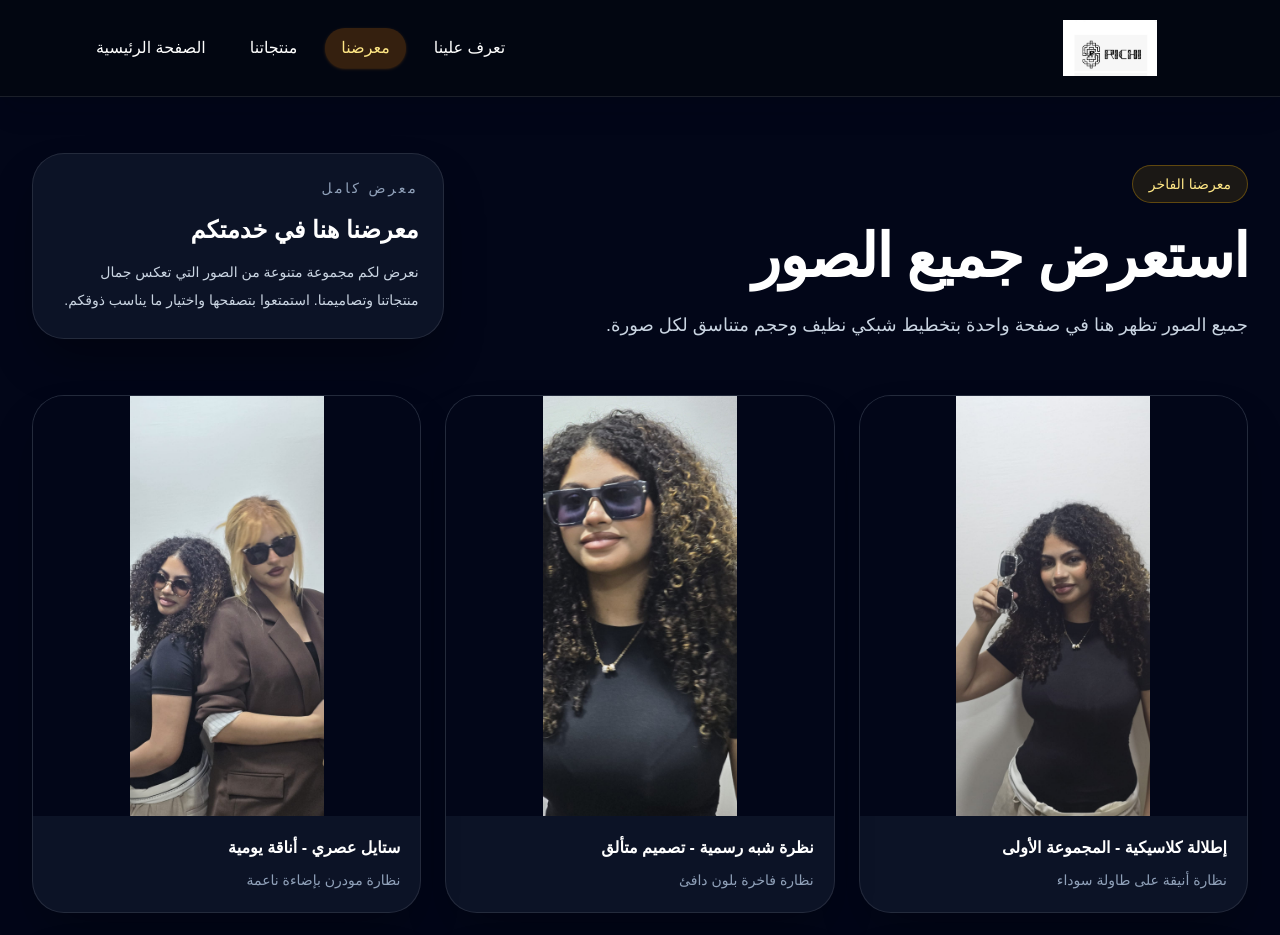
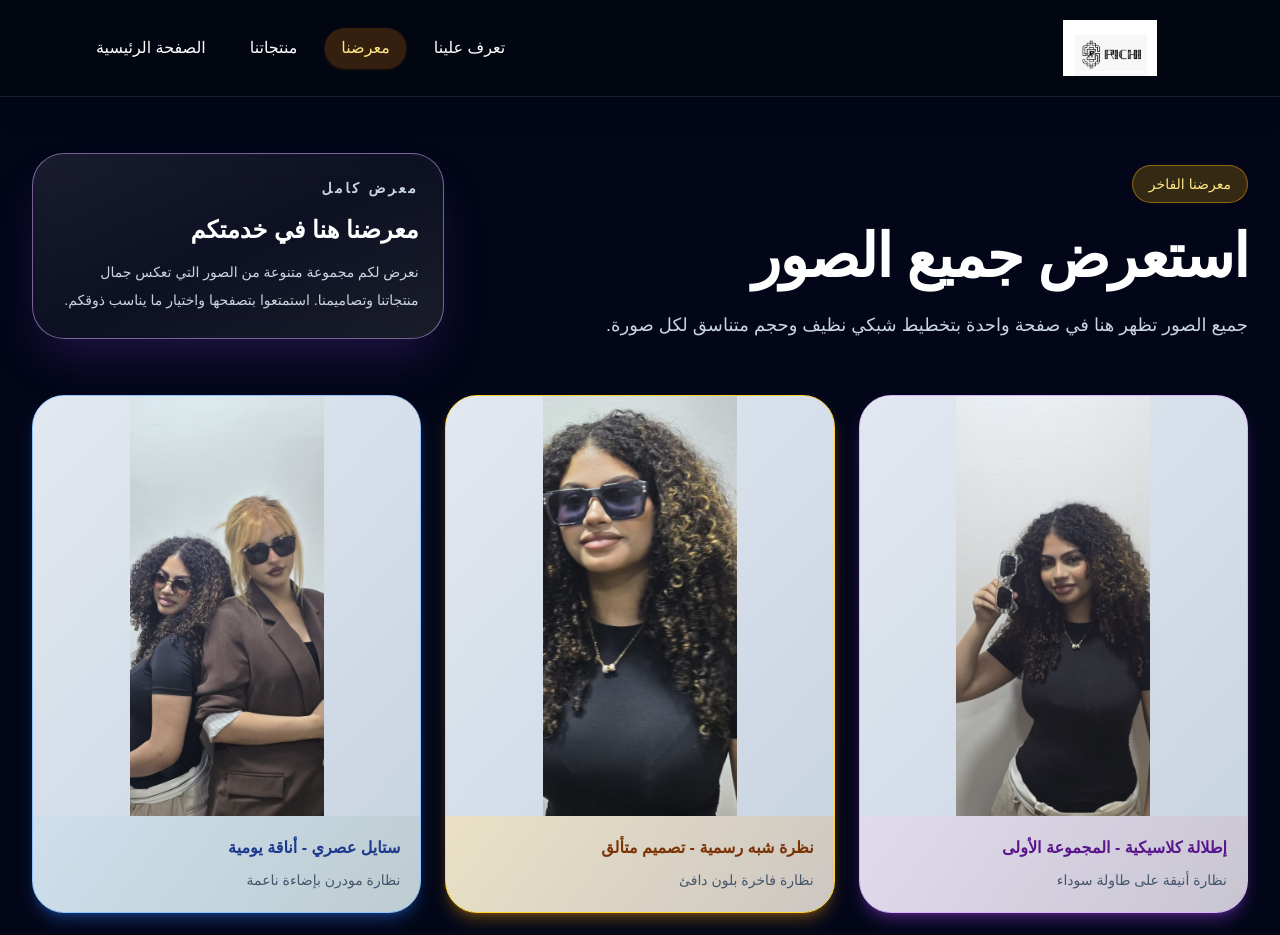
Before and after one commit to ahmedfathy112/Richi-Glasses, a Next.js app: page /gallery in a window 1280 px wide. Shown: the top 935 px of the page. Built offline with nearby package versions, Linux system fonts and the light colour scheme.

Commit message:
update in colors of gallery page

```diff
--- a/src/app/gallery/page.jsx
+++ b/src/app/gallery/page.jsx
@@ -268,11 +268,11 @@ export default function GalleryPage() {
   return (
     <main className="min-h-screen bg-slate-950 text-white">
       <section className="relative overflow-hidden px-4 py-14 sm:px-6 lg:px-8">
-        <div className="absolute inset-x-0 top-0 -z-10 h-72 bg-gradient-to-b from-amber-500/20 via-transparent to-transparent" />
+        <div className="absolute inset-x-0 top-0 -z-10 h-72 bg-gradient-to-b from-amber-500/20 via-purple-400/20 to-transparent" />
         <div className="mx-auto max-w-7xl">
           <div className="grid gap-10 lg:grid-cols-[1.3fr_0.7fr] lg:items-end">
             <div className="text-right">
-              <p className="inline-flex items-center gap-2 rounded-full border border-amber-400/30 bg-amber-400/10 px-4 py-2 text-sm text-amber-200">
+              <p className="inline-flex items-center gap-2 rounded-full border border-amber-500/50 bg-amber-400/20 px-4 py-2 text-sm text-amber-200 font-medium">
                 معرضنا الفاخر
               </p>
               <h1 className="mt-6 text-4xl font-extrabold tracking-tight text-white sm:text-5xl lg:text-6xl">
@@ -284,8 +284,8 @@ export default function GalleryPage() {
               </p>
             </div>
 
-            <div className="rounded-[32px] border border-white/10 bg-slate-900/80 p-6 shadow-2xl shadow-black/40 backdrop-blur-xl">
-              <p className="text-sm uppercase tracking-[0.2em] text-slate-400">
+            <div className="rounded-[32px] border border-purple-300/50 bg-gradient-to-br from-purple-100/10 via-purple-100/5 to-amber-100/10 p-6 shadow-2xl shadow-purple-500/20 backdrop-blur-xl">
+              <p className="text-sm uppercase tracking-[0.2em] text-slate-300 font-semibold">
                 معرض كامل
               </p>
               <h2 className="mt-4 text-2xl font-semibold text-white">
@@ -299,12 +299,18 @@ export default function GalleryPage() {
           </div>
 
           <div className="mt-14 grid gap-6 sm:grid-cols-2 xl:grid-cols-3">
-            {galleryImages.map((image) => (
+            {galleryImages.map((image, index) => (
               <div
                 key={image.id}
-                className="overflow-hidden rounded-[32px] border border-white/10 bg-slate-900/80 shadow-2xl shadow-black/30 transition hover:-translate-y-1 hover:shadow-2xl"
+                className={`overflow-hidden rounded-[32px] transition hover:-translate-y-2 hover:shadow-2xl ${
+                  index % 3 === 0
+                    ? "border border-purple-300 bg-gradient-to-br from-purple-100 to-purple-50/80 shadow-lg shadow-purple-500/30"
+                    : index % 3 === 1
+                      ? "border border-amber-300 bg-gradient-to-br from-amber-100 to-orange-50/80 shadow-lg shadow-amber-500/30"
+                      : "border border-blue-300 bg-gradient-to-br from-blue-100 to-cyan-50/80 shadow-lg shadow-blue-500/30"
+                }`}
               >
-                <div className="relative h-[340px] overflow-hidden bg-slate-950 sm:h-[380px] lg:h-[420px]">
+                <div className="relative h-[340px] overflow-hidden bg-gradient-to-br from-slate-200 to-slate-300 sm:h-[380px] lg:h-[420px]">
                   <Image
                     src={image.src}
                     alt={image.alt}
@@ -315,10 +321,18 @@ export default function GalleryPage() {
                   />
                 </div>
                 <div className="p-5 text-right">
-                  <p className="text-base font-semibold text-white">
+                  <p
+                    className={`text-base font-semibold ${
+                      index % 3 === 0
+                        ? "text-purple-900"
+                        : index % 3 === 1
+                          ? "text-amber-900"
+                          : "text-blue-900"
+                    }`}
+                  >
                     {image.title}
                   </p>
-                  <p className="mt-2 text-sm leading-6 text-slate-400">
+                  <p className="mt-2 text-sm leading-6 text-slate-600">
                     {image.alt}
                   </p>
                 </div>
```
